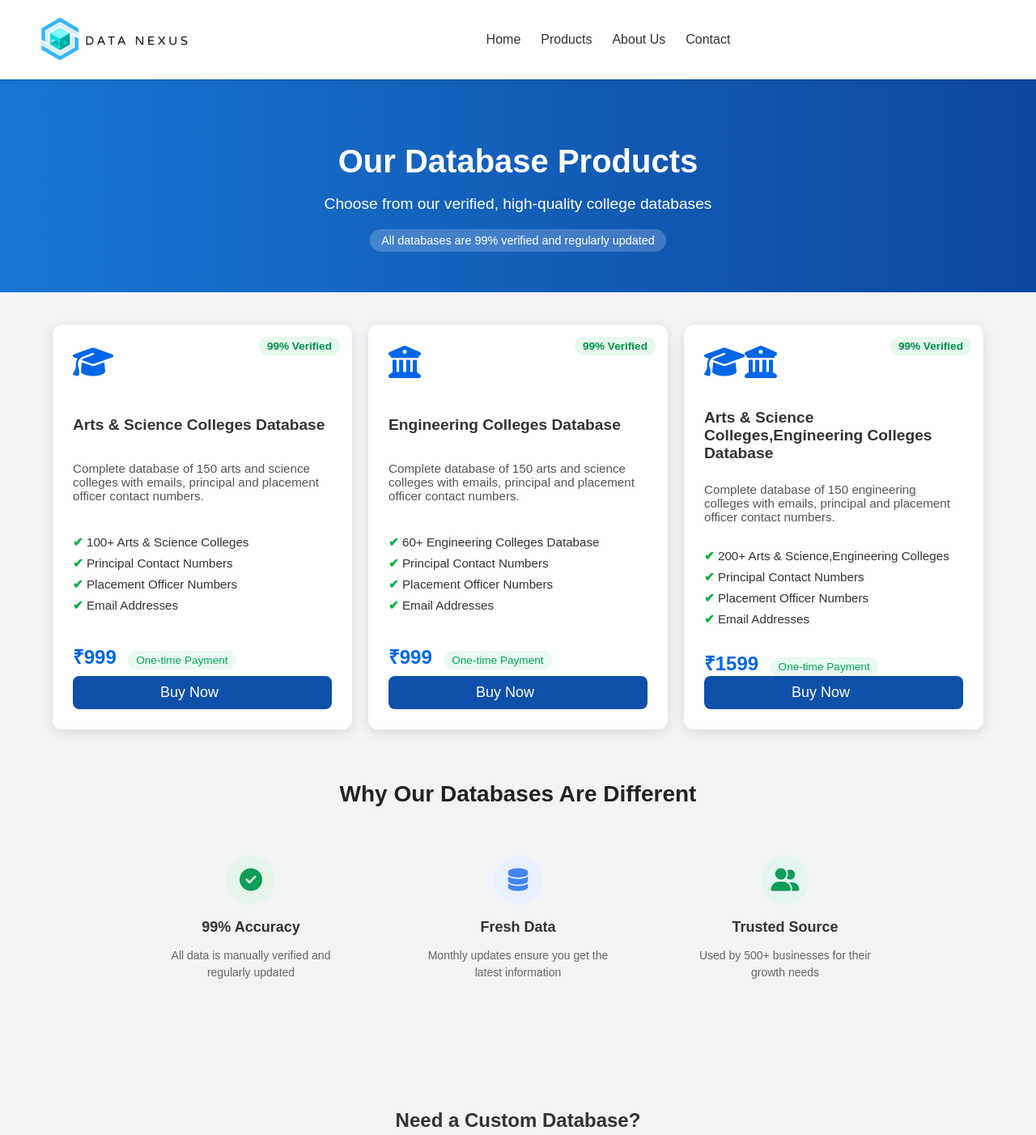
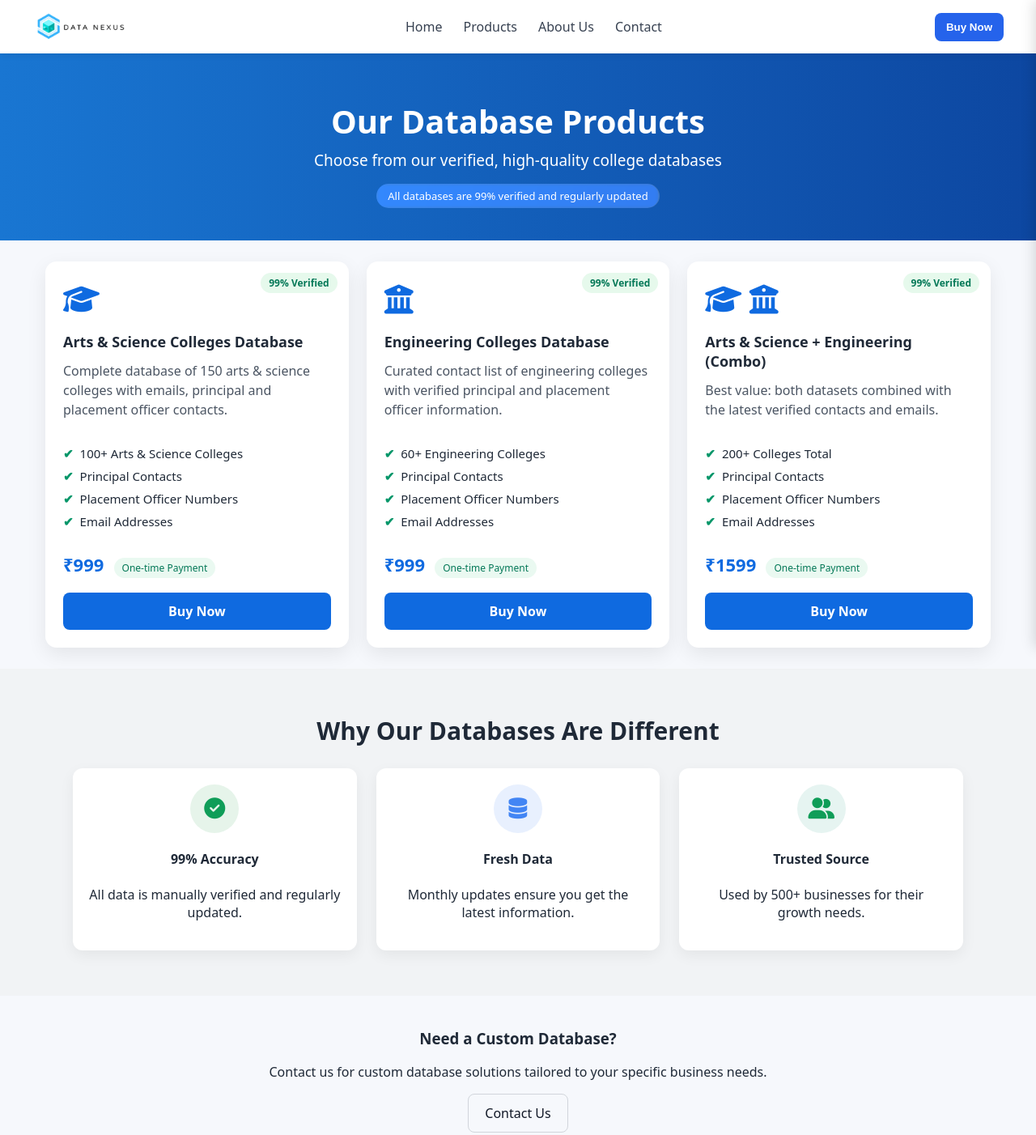
Before and after one commit to badhrikris/data-nexus, a plain HTML site: page 2.html in a window 1280 px wide. Shown: the top 1402 px of the page at 81% size. Drawn offline with Linux system fonts and the light colour scheme.

Commit message:
Update 2.html

```diff
--- a/2.html
+++ b/2.html
@@ -1,262 +1,222 @@
 <!DOCTYPE html>
 <html lang="en">
 <head>
-  <meta charset="UTF-8">
-  <meta name="viewport" content="width=device-width, initial-scale=1.0">
-  <title>Database Products</title>
+  <meta charset="UTF-8" />
+  <meta name="viewport" content="width=device-width, initial-scale=1" />
+  <title>DataNexus - Database Products</title>
   <link rel="stylesheet" href="https://cdnjs.cloudflare.com/ajax/libs/font-awesome/6.5.0/css/all.min.css">
+
   <style>
-    body {
-      font-family:'Roboto', sans-serif;
-      margin: 0;
-      background: #f9fbff;
-      color: #333;
+    :root{
+      --brand:#2563eb;
+      --brand-dark:#1e40af;
+      --bg:#f6f8fc;
+      --text:#1f2937;
     }
 
-    /* Navbar */
-    header {
-      width: 100%;
-      padding: 15px 60px;
-      display: flex;
-      justify-content: space-between;
-      align-items: center;
-      background: #fff;
-      position: fixed;
-      top: 0;
-      left: -20px;
-      z-index: 1000;
-      box-shadow: 0 2px 8px rgba(0,0,0,0.1);
+    *{box-sizing:border-box}
+    html,body{height:100%}
+    body{
+      margin:0;
+      font-family: system-ui, -apple-system, "Segoe UI", Roboto, "Helvetica Neue", Arial, "Noto Sans", "Apple Color Emoji","Segoe UI Emoji";
+      color:var(--text);
+      background:var(--bg);
+      overflow-x:hidden; /* prevent any horizontal bleed */
+    }
+    .no-scroll{overflow:hidden;}
+
+    /* ---------- Header ---------- */
+    header{
+      position:fixed; inset:0 0 auto 0;
+      height:66px;
+      background:#fff;
+      display:flex; align-items:center; gap:16px;
+      padding:10px 20px;
+      z-index:1000;
+      box-shadow:0 2px 8px rgba(0,0,0,.08);
+    }
+    .nav-wrap{
+      max-width:1200px; margin:0 auto; width:100%;
+      display:flex; align-items:center; justify-content:space-between; gap:12px;
+    }
+    .logo img{height:40px; display:block}
+
+    .nav-links{display:flex; gap:26px; align-items:center}
+    .nav-links a{
+      text-decoration:none; color:#374151; font-weight:500;
+    }
+    .nav-links a:hover{color:var(--brand)}
+
+    .btn-nav{
+      background:var(--brand); color:#fff; border:0; border-radius:8px;
+      padding:10px 14px; font-weight:600; cursor:pointer;
+    }
+    .btn-nav:hover{background:var(--brand-dark)}
+
+    .hamburger{
+      display:none; background:none; border:0; font-size:24px; cursor:pointer;
     }
 
+    /* ---------- Mobile Drawer + Overlay ---------- */
+    .overlay{
+      position:fixed; inset:0; background:rgba(0,0,0,.45);
+      opacity:0; pointer-events:none; transition:opacity .25s ease; z-index:999;
+    }
+    .overlay.active{opacity:1; pointer-events:auto;}
 
-     .logo {
-      display: flex;
-      align-items: center;
-      font-size: 20px;
-      font-weight: 700;
-      color: #1e3a8a;
+    .mobile-nav{
+      position:fixed; top:0; right:0; bottom:0;
+      width:min(80vw, 320px);
+      background:#fff; box-shadow:-2px 0 16px rgba(0,0,0,.15);
+      transform:translateX(100%); transition:transform .28s ease;
+      padding:74px 22px 22px; z-index:1001;
+      display:flex; flex-direction:column; gap:18px;
+    }
+    .mobile-nav.active{transform:translateX(0)}
+    .mobile-nav a{
+      text-decoration:none; color:#111827; font-weight:600; padding:6px 0; border-bottom:1px solid #eee;
+    }
+    .mobile-close{
+      position:absolute; right:14px; top:16px; font-size:22px; cursor:pointer;
     }
 
-    .logo img {
-      width: 210px;
-      margin-right: 10px;
+    /* ---------- Hero ---------- */
+    .hero{
+      margin-top:66px;
+      background:linear-gradient(90deg,#1976d2,#0d47a1);
+      color:#fff; text-align:center; padding:56px 16px 40px;
+    }
+    .hero h1{margin:0 0 8px; font-size:clamp(24px,3.2vw,40px)}
+    .hero p{margin:0 0 16px; font-size:clamp(14px,2.2vw,19px)}
+    .badge{
+      display:inline-block; padding:6px 14px; border-radius:999px; font-size:13px;
+      background:rgba(255,255,255,.2);
+      backdrop-filter:saturate(160%) blur(2px);
     }
 
-    nav ul {
-      display: flex;
-      list-style: none;
-      gap: 25px;
-      margin: 0;
-      padding: 20px;
+    /* ---------- Cards ---------- */
+    .cards{
+      max-width:1200px; margin:26px auto; padding:0 16px;
+      display:grid; gap:22px;
+      grid-template-columns: repeat(auto-fit, minmax(280px, 1fr));
+    }
+    .card{
+      background:#fff; border-radius:14px; box-shadow:0 8px 24px rgba(0,0,0,.08);
+      padding:22px; position:relative; display:flex; flex-direction:column; gap:10px;
+    }
+    .verified{
+      position:absolute; right:14px; top:14px;
+      background:#e6f9ec; color:#047857; font-size:12px; padding:4px 10px; border-radius:999px; font-weight:700;
+    }
+    .card-icon{font-size:36px; color:#0f6ae0}
+    .card h3{margin:6px 0 2px; font-size:18px}
+    .card p{margin:0 0 6px; color:#4b5563; line-height:1.5}
+    .features{list-style:none; padding:0; margin:8px 0 10px}
+    .features li{margin:8px 0; font-size:15px}
+    .features li::before{content:"✔"; color:#059669; font-weight:900; margin-right:8px}
+    .price{font-weight:800; font-size:22px; color:#0f6ae0}
+    .payment-tag{display:inline-block; margin-left:8px; background:#eaf9f1; color:#047857; font-size:12px; padding:4px 10px; border-radius:999px}
+    .btn{
+      display:inline-block; text-align:center; text-decoration:none;
+      background:#0f6ae0; color:#fff; border-radius:8px; padding:12px 16px; font-weight:800; margin-top:8px;
+    }
+    .btn:hover{background:#0b55b3}
 
+    /* ---------- Features section ---------- */
+    .features-section{background:#f1f3f5; padding:56px 16px}
+    .features-section h2{margin:0 0 26px; text-align:center; font-size:clamp(22px,2.6vw,30px)}
+    .features-container{
+      max-width:1100px; margin:0 auto; display:grid; gap:24px;
+      grid-template-columns:repeat(auto-fit, minmax(220px,1fr));
     }
+    .feature-box{background:#fff; border-radius:12px; padding:20px; text-align:center; box-shadow:0 6px 18px rgba(0,0,0,.06)}
+    .feature-icon{
+      width:60px; height:60px; border-radius:50%;
+      display:grid; place-items:center; margin:0 auto 12px; font-size:26px;
+    }
+    .green{background:#e6f4ea; color:#0f9d58}
+    .blue{background:#e8f0fe; color:#4285f4}
+    .teal{background:#e6f4f1; color:#0f9d58}
 
-    nav ul li a {
-      text-decoration: none;
-      font-weight: 520;
-      color: #333;
-      transition: color 0.3s ease;
+    /* ---------- Custom DB ---------- */
+    .custom-database{max-width:900px; margin:40px auto; text-align:center; padding:0 16px}
+    .btn-contact{
+      display:inline-block; padding:12px 20px; border:1px solid #d1d5db; border-radius:8px; text-decoration:none; color:#111827;
     }
+    .btn-contact:hover{background:#f8f8f8}
 
-    nav ul li a:hover {
-      color: #2563eb;
+    /* ---------- Footer ---------- */
+    footer{background:#fff; margin-top:40px; border-top:1px solid #e5e7eb}
+    .footer{
+      max-width:1200px; margin:0 auto; padding:32px 16px;
+      display:grid; gap:18px; grid-template-columns:repeat(auto-fit, minmax(220px,1fr));
     }
+    .footer h4{margin:0 0 8px; font-size:16px}
+    .footer ul{list-style:none; padding:0; margin:0}
+    .footer li{margin:6px 0}
+    .footer a{text-decoration:none; color:#4b5563}
+    .footer a:hover{color:var(--brand)}
+    .footer-bottom{border-top:1px solid #e5e7eb; text-align:center; padding:14px; font-size:13px; color:#6b7280}
 
-    .btn-nav {
-      background: #ffffff;
-      color: #fff;
-      border: none;
-      left: -10px;
-      padding: 10px 10px;
-      border-radius: 6px;
-      font-weight: 600;
-      cursor: pointer;
-      transition: transform 0.2s, background 0.3s;
-    }
-
-    .btn-nav:hover {
-      background: #1e40af;
-      transform: scale(1.05);
-    }
-
-    /* Hero Section */
-    .hero {
-      background: linear-gradient(to right, #1976d2, #0d47a1);
-      text-align: center;
-      padding: 80px 20px 50px;
-      color: white;
-      margin-top: 70px;
-    }
-
-    .hero h1 {
-      font-size: 2.5rem;
-      margin-bottom: 10px;
-    }
-
-    .hero p {
-      font-size: 1.2rem;
-      margin-bottom: 20px;
-    }
-
-    .badge {
-      display: inline-block;
-      padding: 6px 14px;
-      background: rgba(255, 255, 255, 0.2);
-      border-radius: 20px;
-      font-size: 0.9rem;
-    }
-
-    /* Container */
-    .container {
-      display: flex;
-      justify-content: center;
-      gap: 20px;
-      padding: 40px 20px;
-      flex-wrap: wrap;
-    }
-
-    /* Card */
-    .card {
-      background: #fff;
-      border-radius: 12px;
-      box-shadow: 0 4px 15px rgba(0,0,0,0.1);
-      padding: 25px;
-      width: 320px;
-      position: relative;
-      display: flex;
-      flex-direction: column;
-      justify-content: space-between;
-    }
-
-    .card-icon {
-      font-size: 40px;
-      color: #0066e7;
-      margin-bottom: 15px;
-    }
-
-    .verified {
-      position: absolute;
-      top: 15px;
-      right: 15px;
-      background: #e6f9ec;
-      color: #008f4c;
-      font-size: 0.85rem;
-      padding: 4px 10px;
-      border-radius: 20px;
-      font-weight: bold;
-    }
-
-    .card h3 {
-      font-size: 1.2rem;
-      margin-bottom: 10px;
-    }
-
-    .card p {
-      font-size: 0.95rem;
-      color: #555;
-      margin-bottom: 15px;
-    }
-
-    .features {
-      list-style: none;
-      padding: 0;
-      margin-bottom: 20px;
-    }
-
-    .features li {
-      margin-bottom: 8px;
-      font-size: 0.95rem;
-      color: #333;
-    }
-
-    .features li::before {
-      content: "✔ ";
-      color: #00b33c;
-      font-weight: bold;
-    }
-
-    .price {
-      font-size: 1.5rem;
-      font-weight: bold;
-      color: #0066e7;
-    }
-
-    .payment-tag {
-      display: inline-block;
-      background: #eaf9f1;
-      color: #00a650;
-      font-size: 0.85rem;
-      padding: 4px 10px;
-      border-radius: 20px;
-      margin-left: 10px;
-    }
-
-    .btn {
-      display: block;
-      width: 90%;
-      text-align: center;
-      background: #0066e7;
-      color: white;
-      padding: 12px;
-      border-radius: 8px;
-      text-decoration: none;
-      font-weight: bold;
-      margin-top: 15px;
-    }
-
-    .btn:hover {
-      background: #004bb5;
-    }
-
-    /* Responsive */
-    @media (max-width: 768px) {
-      header {
-        padding: 15px 20px;
-      }
-      nav ul {
-        display: none; /* hide menu in mobile (can add burger later) */
-      }
+    /* ---------- Breakpoints ---------- */
+    @media (max-width: 920px){
+      .nav-links, .btn-nav{display:none}
+      .hamburger{display:block}
     }
   </style>
 </head>
 <body>
 
-  <!-- Navbar -->
+  <!-- Overlay & Mobile Drawer -->
+  <div class="overlay" id="overlay" onclick="closeMenu()"></div>
+  <nav class="mobile-nav" id="mobileNav" aria-hidden="true">
+    <span class="mobile-close" onclick="closeMenu()" aria-label="Close menu"><i class="fa fa-times"></i></span>
+    <a href="index.html">Home</a>
+    <a href="2.html">Products</a>
+    <a href="3.html">About Us</a>
+    <a href="4.html">Contact</a>
+    <a href="2.html" style="color:#2563eb">Buy Now</a>
+  </nav>
+
+  <!-- Header -->
   <header>
-     <div class="logo">
-      <img src="image/Screenshot_2025-08-26_125051-removebg-preview (1).png" alt="logo">
+    <div class="nav-wrap">
+      <a class="logo" href="index.html" aria-label="DataNexus Home">
+        <img src="image/Screenshot_2025-08-26_125051-removebg-preview (1).png" alt="DataNexus logo">
+      </a>
 
+      <div class="nav-links" role="navigation" aria-label="Primary">
+        <a href="index.html">Home</a>
+        <a href="2.html">Products</a>
+        <a href="3.html">About Us</a>
+        <a href="4.html">Contact</a>
+      </div>
+
+      <button class="btn-nav" onclick="location.href='2.html'">Buy Now</button>
+      <button class="hamburger" aria-label="Open menu" aria-expanded="false" onclick="openMenu()">
+        <i class="fa fa-bars"></i>
+      </button>
     </div>
-    <nav>
-      <ul>
-        <li><a href="index.html">Home</a></li>
-        <li><a href="2.html">Products</a></li>
-        <li><a href="3.html">About Us</a></li>
-        <li><a href="4.html">Contact</a></li>
-      </ul>
-    </nav>
-    <button class="btn-nav">Buy Now</button>
   </header>
 
-  <!-- Hero Section -->
-  <div class="hero">
+  <!-- Hero -->
+  <section class="hero">
     <h1>Our Database Products</h1>
     <p>Choose from our verified, high-quality college databases</p>
     <span class="badge">All databases are 99% verified and regularly updated</span>
-  </div>
+  </section>
 
-  <!-- Cards Section -->
-  <div class="container">
-
-    <!-- Arts & Science Card -->
-    <div class="card">
-      <div class="verified">99% Verified</div>
+  <!-- Product Cards -->
+  <section class="cards" aria-label="Products">
+    <!-- Arts & Science -->
+    <article class="card">
+      <span class="verified">99% Verified</span>
       <div class="card-icon"><i class="fa-solid fa-graduation-cap"></i></div>
-      <h3>Arts & Science Colleges Database</h3>
-      <p>Complete database of 150 arts and science colleges with emails, principal and placement officer contact numbers.</p>
+      <h3>Arts &amp; Science Colleges Database</h3>
+      <p>Complete database of 150 arts &amp; science colleges with emails, principal and placement officer contacts.</p>
       <ul class="features">
-        <li>100+ Arts & Science Colleges</li>
-        <li>Principal Contact Numbers</li>
+        <li>100+ Arts &amp; Science Colleges</li>
+        <li>Principal Contacts</li>
         <li>Placement Officer Numbers</li>
         <li>Email Addresses</li>
       </ul>
@@ -264,22 +224,18 @@
         <span class="price">₹999</span>
         <span class="payment-tag">One-time Payment</span>
       </div>
-     <a href="https://wa.me/919876543210?text=I+want+Arts+%26+Science+Colleges+Database"
-   target="_blank"
-   style="display:inline-block;padding:10px 108px;background:#0f50aa;color:#fff;font-size:18px;border-radius:8px;text-decoration:none;">
-   Buy Now
-</a>
-    </div>
+      <a class="btn" target="_blank" rel="noopener" href="https://wa.me/919876543210?text=I+want+Arts+%26+Science+Colleges+Database">Buy Now</a>
+    </article>
 
-    <!-- Arts & Science Card -->
-    <div class="card">
-      <div class="verified">99% Verified</div>
+    <!-- Engineering -->
+    <article class="card">
+      <span class="verified">99% Verified</span>
       <div class="card-icon"><i class="fa-solid fa-building-columns"></i></div>
       <h3>Engineering Colleges Database</h3>
-      <p>Complete database of 150 arts and science colleges with emails, principal and placement officer contact numbers.</p>
+      <p>Curated contact list of engineering colleges with verified principal and placement officer information.</p>
       <ul class="features">
-        <li>60+ Engineering Colleges Database</li>
-        <li>Principal Contact Numbers</li>
+        <li>60+ Engineering Colleges</li>
+        <li>Principal Contacts</li>
         <li>Placement Officer Numbers</li>
         <li>Email Addresses</li>
       </ul>
@@ -287,23 +243,18 @@
         <span class="price">₹999</span>
         <span class="payment-tag">One-time Payment</span>
       </div>
-      <a href="https://wa.me/919876543210?text=I+want+Engineering+Colleges+Database"
-   target="_blank"
-   style="display:inline-block;padding:10px 108px;background:#0f50aa;color:#fff;font-size:18px;border-radius:8px;text-decoration:none;">
-   Buy Now
-</a>
-    </div>
+      <a class="btn" target="_blank" rel="noopener" href="https://wa.me/919876543210?text=I+want+Engineering+Colleges+Database">Buy Now</a>
+    </article>
 
-
-    <!-- Engineering Card -->
-    <div class="card">
-      <div class="verified">99% Verified</div>
-      <div class="card-icon"><i class="fa-solid fa-graduation-cap"></i><i class="fa-solid fa-building-columns"></i></div>
-      <h3>Arts & Science Colleges,Engineering Colleges Database</h3>
-      <p>Complete database of 150 engineering colleges with emails, principal and placement officer contact numbers.</p>
+    <!-- Combo -->
+    <article class="card">
+      <span class="verified">99% Verified</span>
+      <div class="card-icon"><i class="fa-solid fa-graduation-cap"></i> <i class="fa-solid fa-building-columns"></i></div>
+      <h3>Arts &amp; Science + Engineering (Combo)</h3>
+      <p>Best value: both datasets combined with the latest verified contacts and emails.</p>
       <ul class="features">
-        <li>200+ Arts & Science,Engineering Colleges</li>
-        <li>Principal Contact Numbers</li>
+        <li>200+ Colleges Total</li>
+        <li>Principal Contacts</li>
         <li>Placement Officer Numbers</li>
         <li>Email Addresses</li>
       </ul>
@@ -311,268 +262,56 @@
         <span class="price">₹1599</span>
         <span class="payment-tag">One-time Payment</span>
       </div>
-      <a href="https://wa.me/919876543210?text=I%20want%20Arts%20%26%20Science%20Colleges%20and%20Engineering%20Colleges%20Database"
-   target="_blank"
-   style="display:inline-block;padding:10px 108px;background:#0f50aa;color:#fff;font-size:18px;border-radius:8px;text-decoration:none;">
-   Buy Now
-</a>
-    </div>
+      <a class="btn" target="_blank" rel="noopener" href="https://wa.me/919876543210?text=I%20want%20Arts%20%26%20Science%20Colleges%20and%20Engineering%20Colleges%20Database">Buy Now</a>
+    </article>
+  </section>
 
-  </div>
-</body>
-</html>
-
-<!DOCTYPE html>
-<html lang="en">
-<head>
-  <meta charset="UTF-8">
-  <meta name="viewport" content="width=device-width, initial-scale=1.0">
-  <title>Why Our Databases Are Different</title>
-  <link rel="stylesheet" href="https://cdnjs.cloudflare.com/ajax/libs/font-awesome/6.5.0/css/all.min.css">
-  <style>
-    body {
-      margin: 0;
-      font-family: Arial, sans-serif;
-      background: #f1f3f5;
-      color: #333;
-    }
-
-    .features-section {
-      text-align: center;
-      padding: 0px 0px;
-    }
-
-    .features-section h2 {
-      font-size: 28px;
-      margin-bottom: 40px;
-      font-weight: 700;
-      color: #222;
-    }
-
-    .features-container {
-      display: flex;
-      justify-content: center;
-      gap: 40px;
-      flex-wrap: wrap;
-    }
-
-    .feature-box {
-      background: transparent;
-      text-align: center;
-      width: 250px;
-      padding: 20px;
-    }
-
-    .feature-icon {
-      width: 60px;
-      height: 60px;
-      border-radius: 50%;
-      display: flex;
-      justify-content: center;
-      align-items: center;
-      margin: 0 auto 15px;
-      font-size: 28px;
-    }
-
-    .feature-icon.green {
-      background: #e6f4ea;
-      color: #0f9d58;
-    }
-
-    .feature-icon.blue {
-      background: #e8f0fe;
-      color: #4285f4;
-    }
-
-    .feature-icon.teal {
-      background: #e6f4f1;
-      color: #0f9d58;
-    }
-
-    .feature-box h3 {
-      font-size: 18px;
-      margin-bottom: 10px;
-      font-weight: 600;
-    }
-
-    .feature-box p {
-      font-size: 14px;
-      color: #666;
-      line-height: 1.5;
-    }
-
-  .custom-database {
-  text-align: center;
-  margin: 60px 0;   /* adds spacing top and bottom */
-  padding: 40px 20px;
-}
-
-.custom-database h3 {
-  font-size: 24px;
-  margin-bottom: 12px;
-}
-
-.custom-database p {
-  font-size: 16px;
-  margin-bottom: 20px;
-  color: #555;
-}
-
-.custom-database .btn-contact {
-  display: inline-block;
-  background: #fff;
-  border: 1px solid #ddd;
-  padding: 12px 28px;
-  border-radius: 6px;
-  font-size: 15px;
-  cursor: pointer;
-  transition: 0.3s;
-  text-decoration: none;
-  color: #333;
-}
-
-.custom-database .btn-contact:hover {
-  background: #f8f8f8;
-  border-color: #bbb;
-}
-
-
-
-    /* Footer */
-    .footer {
-      background: #fff;
-      padding: 40px 80px;
-      display: flex;
-      justify-content: space-between;
-      flex-wrap: wrap;
-      border-top: 1px solid #ddd;
-    }
-
-    .footer-col {
-      flex: 1;
-      margin: 20px;
-      min-width: 200px;
-    }
-
-    .footer-logo {
-      display: flex;
-      align-items: center;
-      gap: 10px;
-      margin-bottom: 15px;
-    }
-
-    .footer-logo img {
-      width: 180px;
-      height: 60px;
-    }
-
-    .footer-logo h3 {
-      margin: 0;
-      font-size: 20px;
-      font-weight: bold;
-    }
-
-    .footer p {
-      font-size: 14px;
-      color: #555;
-      margin: 8px 0;
-    }
-
-    .footer h4 {
-      font-size: 16px;
-      margin-bottom: 10px;
-      font-weight: bold;
-    }
-
-    .footer ul {
-      list-style: none;
-      padding: 0;
-    }
-
-    .footer ul li {
-      margin: 6px 0;
-      font-size: 14px;
-      color: #555;
-    }
-
-    .footer ul li a {
-      text-decoration: none;
-      color: #555;
-      transition: color 0.3s;
-    }
-
-    .footer ul li a:hover {
-      color: #0066ff;
-    }
-
-    /* Copyright */
-    .footer-bottom {
-      text-align: center;
-      padding: 15px;
-      font-size: 13px;
-      color: #555;
-      border-top: 1px solid #ddd;
-      background: #fff;
-    }
-  </style>
-</head>
-<body>
-
-  <!-- Features Section -->
+  <!-- Why Different -->
   <section class="features-section">
     <h2>Why Our Databases Are Different</h2>
     <div class="features-container">
       <div class="feature-box">
         <div class="feature-icon green"><i class="fas fa-check-circle"></i></div>
-        <h3>99% Accuracy</h3>
-        <p>All data is manually verified and regularly updated</p>
+        <h4>99% Accuracy</h4>
+        <p>All data is manually verified and regularly updated.</p>
       </div>
-
       <div class="feature-box">
         <div class="feature-icon blue"><i class="fas fa-database"></i></div>
-        <h3>Fresh Data</h3>
-        <p>Monthly updates ensure you get the latest information</p>
+        <h4>Fresh Data</h4>
+        <p>Monthly updates ensure you get the latest information.</p>
       </div>
-
       <div class="feature-box">
         <div class="feature-icon teal"><i class="fas fa-user-friends"></i></div>
-        <h3>Trusted Source</h3>
-        <p>Used by 500+ businesses for their growth needs</p>
+        <h4>Trusted Source</h4>
+        <p>Used by 500+ businesses for their growth needs.</p>
       </div>
     </div>
+  </section>
 
-   <!-- Custom Database Section -->
-<div class="custom-database">
-  <h3>Need a Custom Database?</h3>
-  <p>Contact us for custom database solutions tailored to your specific business needs.</p>
-  <a href="4.html" class="btn-contact">Contact Us</a>
-</div>
+  <!-- Custom DB -->
+  <section class="custom-database">
+    <h3>Need a Custom Database?</h3>
+    <p>Contact us for custom database solutions tailored to your specific business needs.</p>
+    <a href="4.html" class="btn-contact">Contact Us</a>
+  </section>
 
-
-
-  <!-- Footer Section -->
+  <!-- Footer -->
   <footer>
     <div class="footer">
-      <div class="footer-col">
-        <div class="footer-logo">
-          <img src="image/Screenshot_2025-08-26_125051-removebg-preview (1).png" alt="Logo">
-
-        </div>
-        <p>Trusted Data Provider</p
-        <p>Providing authentic, verified business databases for growth.</p>
+      <div>
+        <img src="image/Screenshot_2025-08-26_125051-removebg-preview (1).png" alt="DataNexus" style="height:48px">
+        <p style="margin-top:10px;color:#4b5563">Providing authentic, verified business databases for growth.</p>
       </div>
-
-      <div class="footer-col">
+      <div>
         <h4>Quick Links</h4>
         <ul>
-          <li><a href="#">Home</a></li>
-          <li><a href="#">Products</a></li>
-          <li><a href="#">About Us</a></li>
-          <li><a href="#">Order Now</a></li>
+          <li><a href="index.html">Home</a></li>
+          <li><a href="2.html">Products</a></li>
+          <li><a href="3.html">About Us</a></li>
+          <li><a href="4.html">Order Now</a></li>
         </ul>
       </div>
-
-      <div class="footer-col">
+      <div>
         <h4>Services</h4>
         <ul>
           <li>99% Accurate Data</li>
@@ -581,8 +320,7 @@
           <li>24/7 Support</li>
         </ul>
       </div>
-
-      <div class="footer-col">
+      <div>
         <h4>Contact Us</h4>
         <ul>
           <li>📞 +91 7845032288</li>
@@ -591,15 +329,26 @@
         </ul>
       </div>
     </div>
-
-    <div class="footer-bottom">
-      © 2025 DataNexus. All rights reserved. Trusted Data Provider.
-    </div>
+    <div class="footer-bottom">© 2025 DataNexus. All rights reserved.</div>
   </footer>
 
+  <script>
+    const body = document.body;
+    const overlay = document.getElementById('overlay');
+    const drawer = document.getElementById('mobileNav');
+
+    function openMenu(){
+      drawer.classList.add('active');
+      overlay.classList.add('active');
+      body.classList.add('no-scroll');
+    }
+    function closeMenu(){
+      drawer.classList.remove('active');
+      overlay.classList.remove('active');
+      body.classList.remove('no-scroll');
+    }
+    // close drawer on ESC
+    window.addEventListener('keydown', (e)=>{ if(e.key==='Escape') closeMenu(); });
+  </script>
 </body>
 </html>
-
-
-</body>
-</html>
```
